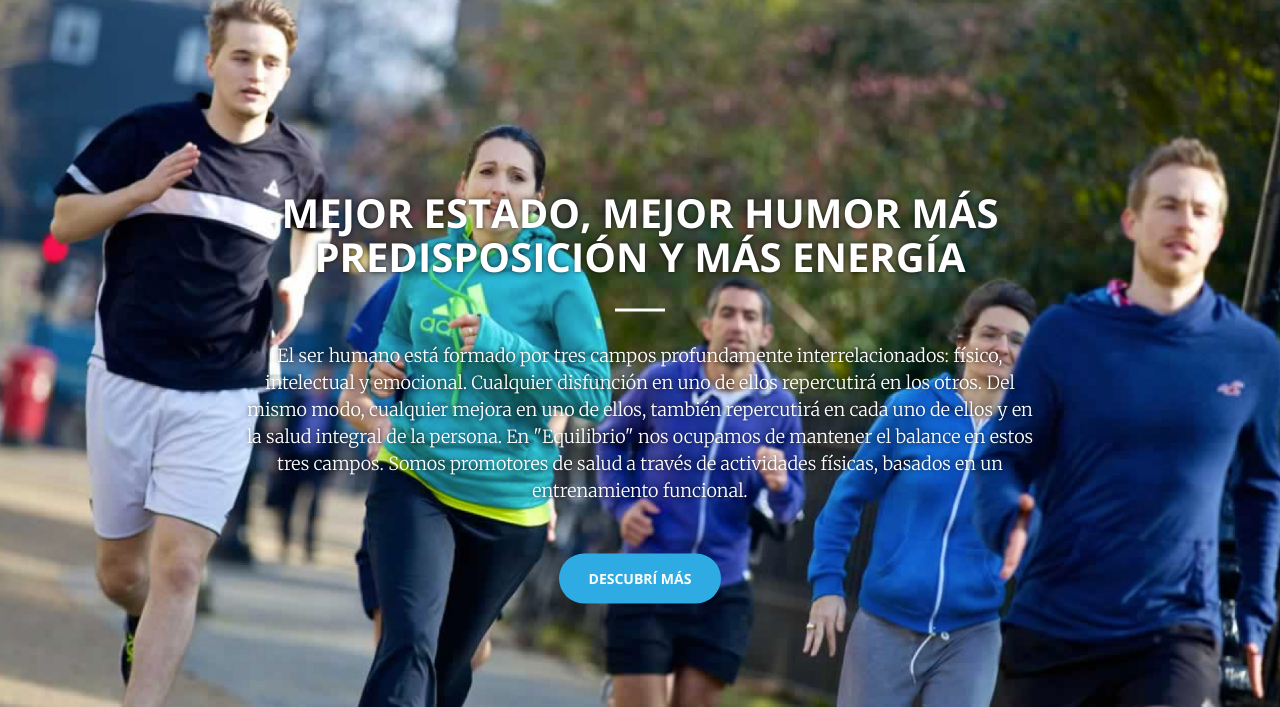
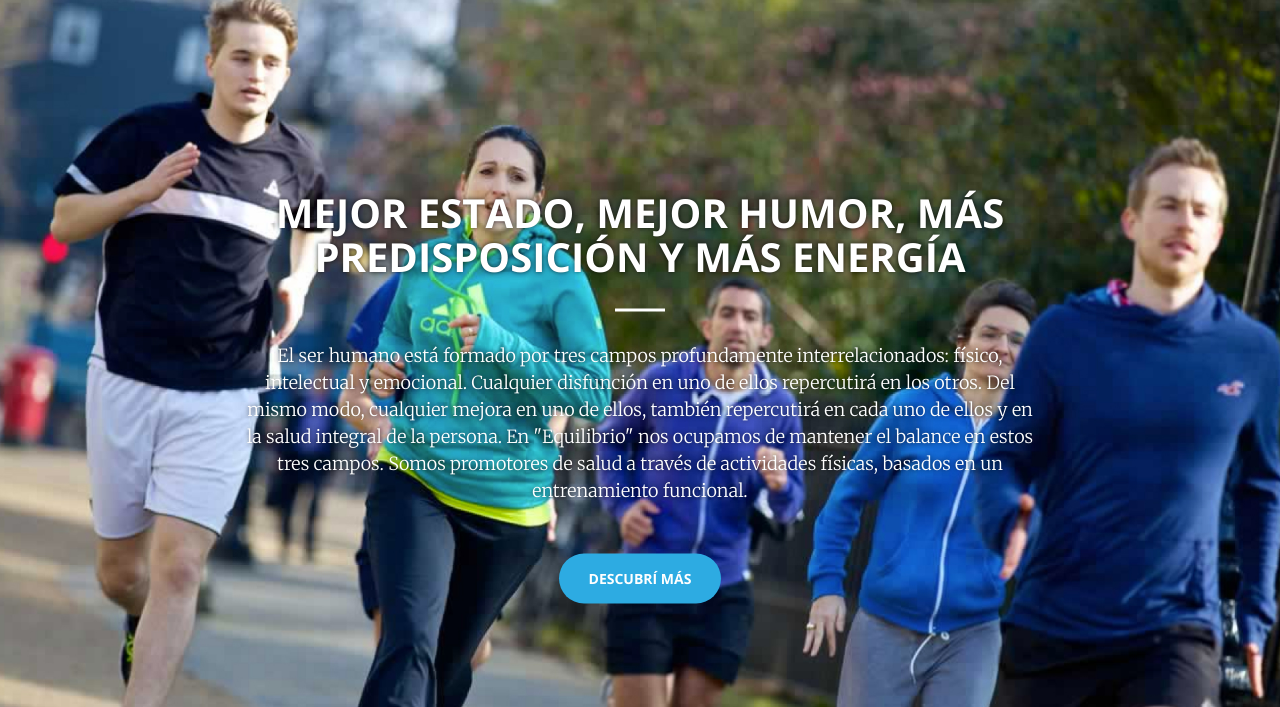
Before and after one commit to npresberg/equilibrioweb, a plain HTML site: page www/index.html in a window 1280 px wide. Shown: the part 93-800 px from the top of the page. Drawn offline with nearby package versions, Linux system fonts and the light colour scheme; a script that the page names is missing.

Commit message:
actualizacion 1

```diff
--- a/www/index.html
+++ b/www/index.html
@@ -75,7 +75,7 @@
     <header id="top">
         <div class="header-content">
             <div class="header-content-inner">
-                <h1>MEJOR ESTADO, MEJOR HUMOR MÁS PREDISPOSICIÓN Y MÁS ENERGÍA</h1>
+                <h1>MEJOR ESTADO, MEJOR HUMOR, MÁS PREDISPOSICIÓN Y MÁS ENERGÍA</h1>
                 <hr>
                 <p>El ser humano está formado por tres campos profundamente interrelacionados: físico, intelectual y emocional. Cualquier disfunción en uno de ellos repercutirá en los otros.
 Del mismo modo, cualquier mejora en uno de ellos, también repercutirá en cada uno de ellos y en la salud integral de la persona. En "Equilibrio" nos ocupamos de mantener el balance en estos tres campos. Somos promotores de salud a través de actividades físicas, basados en un entrenamiento funcional.</p>
```
Also changed, not shown: 2 other files.
